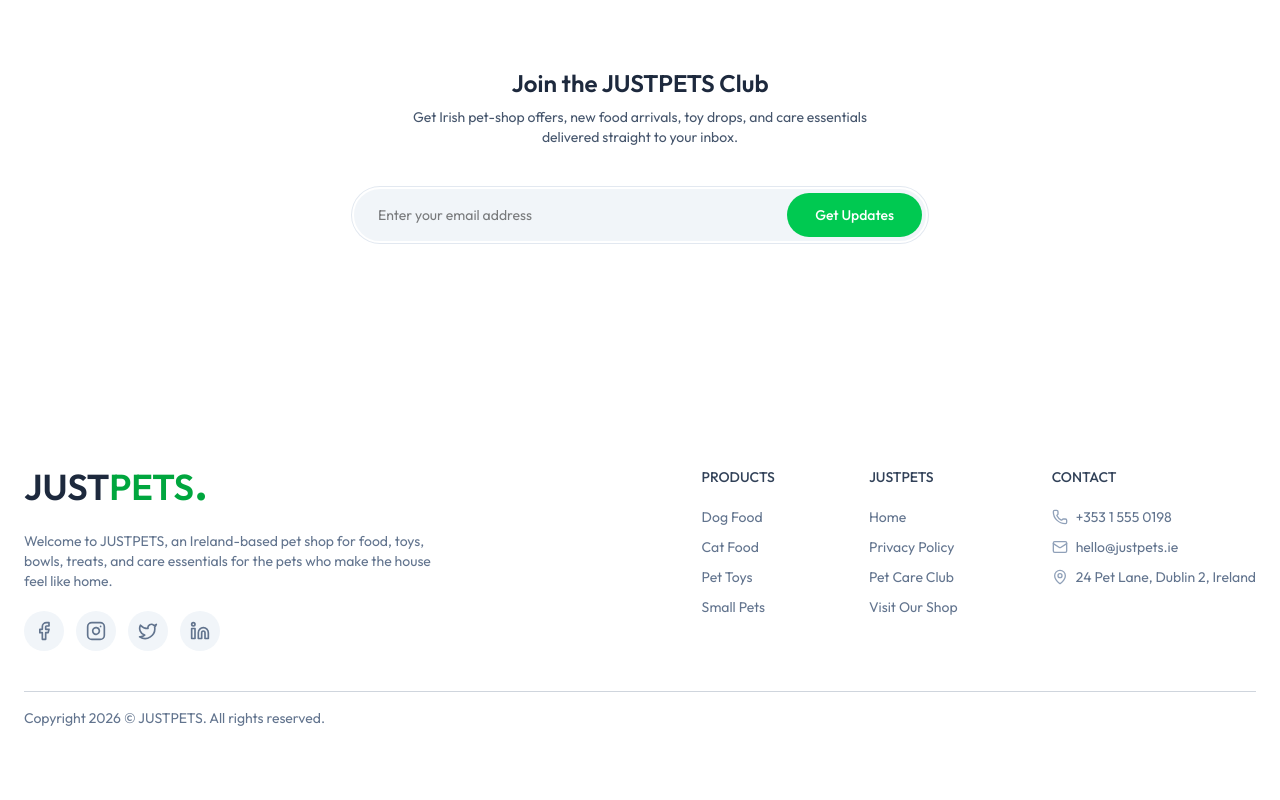
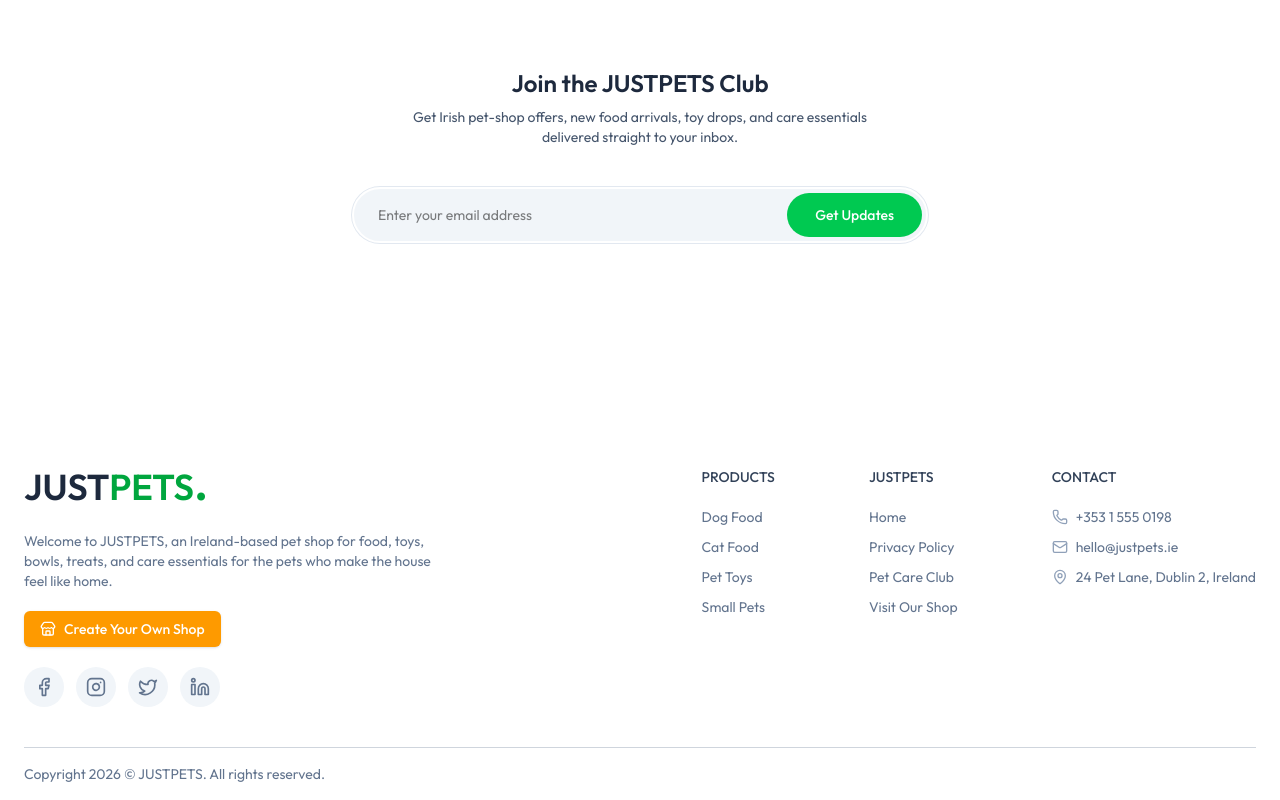
Before and after one commit to Ese-Fapo/petman.store, a Next.js app: page / in a window 1280 px wide. Shown: the part 3198-3998 px from the top of the page. Before the commit the page ends 3942 px from the top, so only its background shows below. Built offline with nearby package versions, Linux system fonts and the light colour scheme; no server answers.

Commit message:
footer added

```diff
--- a/components/Footer.jsx
+++ b/components/Footer.jsx
@@ -1,4 +1,4 @@
-import { Facebook, Instagram, Linkedin, Mail, MapPin, Phone, Twitter } from "lucide-react";
+import { Facebook, Instagram, Linkedin, Mail, MapPin, Phone, Store, Twitter } from "lucide-react";
 import Link from "next/link";
 
 const Footer = () => {
@@ -48,6 +48,10 @@ const Footer = () => {
                             JUST<span className="text-green-600">PETS</span><span className="text-green-600 text-5xl leading-0">.</span>
                         </Link>
                         <p className="max-w-[410px] mt-6 text-sm">Welcome to JUSTPETS, an Ireland-based pet shop for food, toys, bowls, treats, and care essentials for the pets who make the house feel like home.</p>
+                        <Link href="/create-store" className="mt-5 inline-flex items-center gap-2 rounded-md bg-amber-500 px-4 py-2 text-sm font-medium text-white shadow-sm transition hover:bg-amber-600">
+                            <Store size={16} />
+                            Create Your Own Shop
+                        </Link>
                         <div className="flex items-center gap-3 mt-5">
                             {socialIcons.map((item, i) => (
                                 <Link href={item.link} key={i} className="flex items-center justify-center w-10 h-10 bg-slate-100 hover:scale-105 hover:border border-slate-300 transition rounded-full">
--- a/package.json
+++ b/package.json
@@ -4,10 +4,10 @@
   "private": true,
   "scripts": {
     "dev": "next dev --turbopack",
-    "build": "prima generate && next build",
+    "build": "prisma generate && next build",
     "start": "next start",
     "lint": "next lint",
-    "postinstall": "prima generate"
+    "postinstall": "prisma generate"
   },
   "dependencies": {
     "@clerk/nextjs": "^7.7.5",
```
